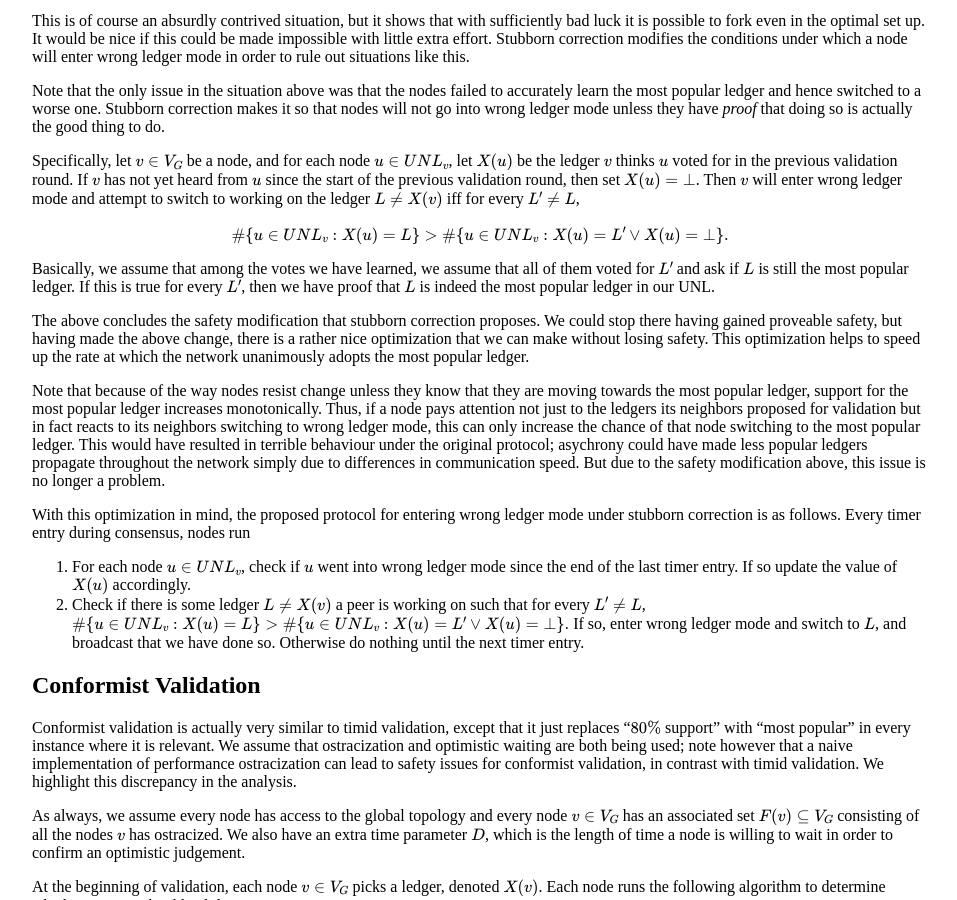
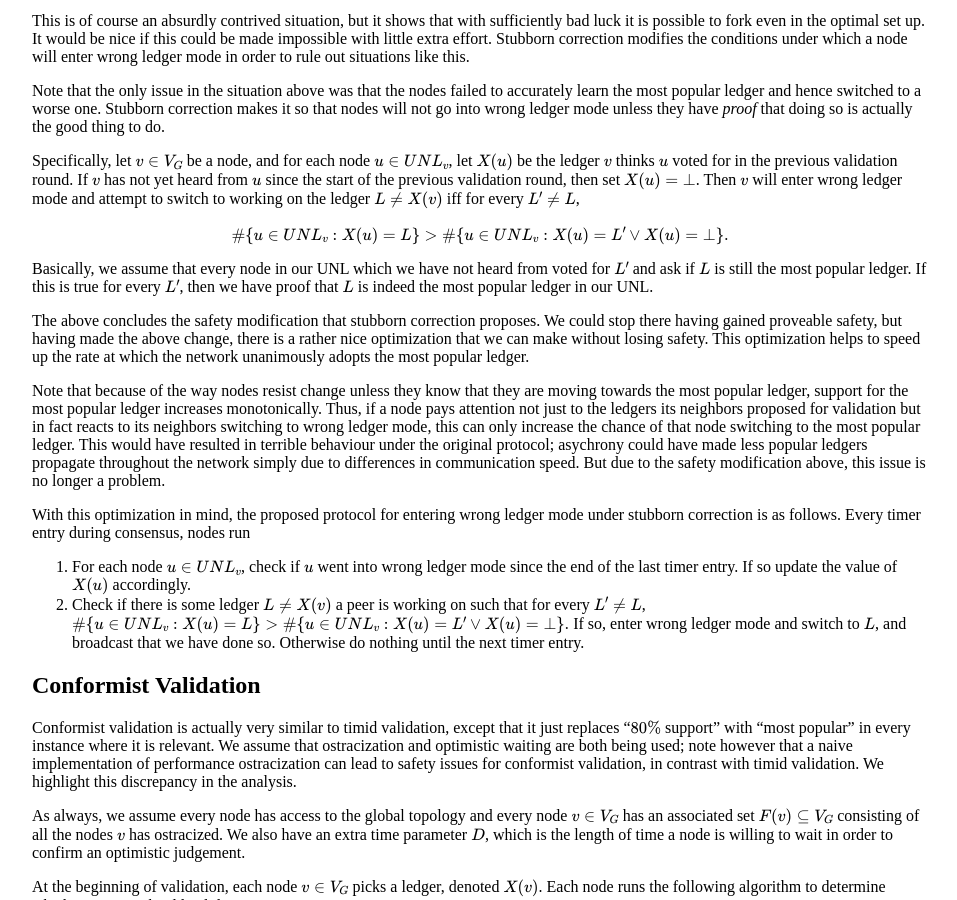
Before and after one commit to ChronusZ/chronusz.github.io, a Jekyll site: the page built from _posts/2017-07-02-conformist-consensus.md, in a window 1280 px wide and 900 px high, scrolled down 788 px. Shown: the whole window, without its empty margins (160-1117 px from the left). Built offline with Jekyll 4.4.1, drawn with Linux system fonts in a browser that asks for light colours; formulas are drawn with MathJax 3.

Commit message:
Update 2017-07-02-conformist-consensus.md

```diff
--- a/_posts/2017-07-02-conformist-consensus.md
+++ b/_posts/2017-07-02-conformist-consensus.md
@@ -30,7 +30,7 @@ Specifically, let $$v\in V_G$$ be a node, and for each node $$u\in UNL_v$$, let
 \\#\\{u\in UNL_v:X(u)=L\\}>\\#\\{u\in UNL_v:X(u)=L'\vee X(u)=\bot\\}.
 \end{aligned}
 
-Basically, we assume that among the votes we have learned, we assume that all of them voted for $$L'$$ and ask if $$L$$ is still the most popular ledger. If this is true for every $$L'$$, then we have proof that $$L$$ is indeed the most popular ledger in our UNL.
+Basically, we assume that every node in our UNL which we have not heard from voted for $$L'$$ and ask if $$L$$ is still the most popular ledger. If this is true for every $$L'$$, then we have proof that $$L$$ is indeed the most popular ledger in our UNL.
 
 The above concludes the safety modification that stubborn correction proposes. We could stop there having gained proveable safety, but having made the above change, there is a rather nice optimization that we can make without losing safety. This optimization helps to speed up the rate at which the network unanimously adopts the most popular ledger.
 
```
